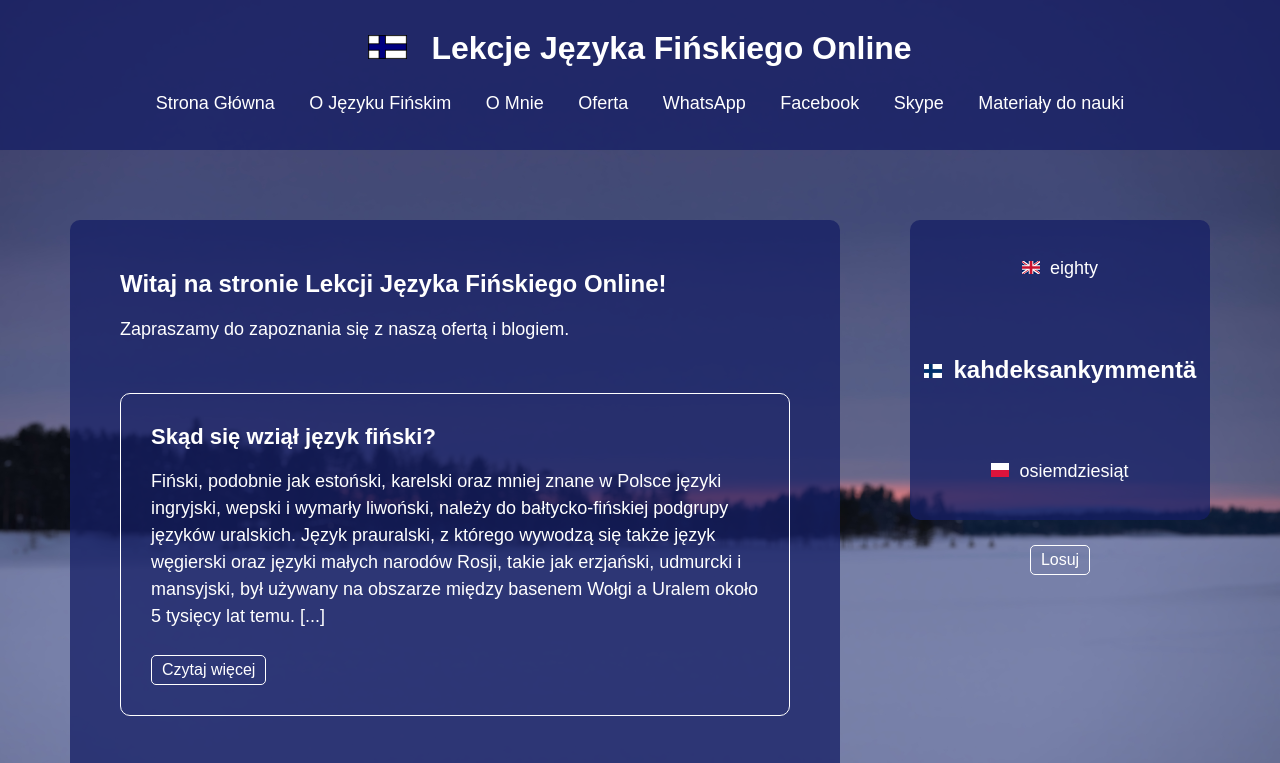
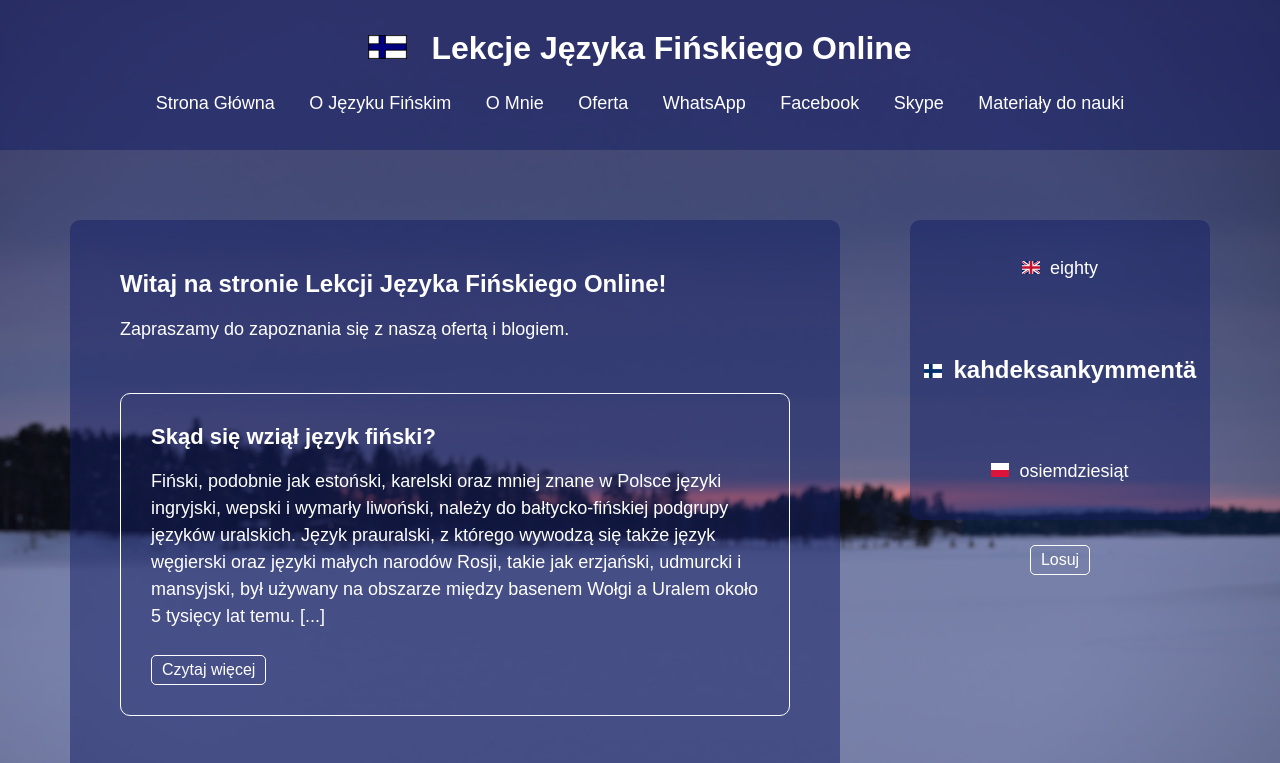
Before and after one commit to aleksanterinazarenko/portfolio, a plain HTML site: page index.html in a window 1280 px wide. Shown: the top 763 px of the page. Drawn offline with Linux system fonts and the light colour scheme; a web font is replaced by a local one.

Commit message:
Add files via upload

```diff
--- a/styles.css
+++ b/styles.css
@@ -12,7 +12,7 @@ body {
 }
 
 header {
-    background: rgba(20, 30, 100, 0.75);
+    background: rgba(20, 30, 100, 0.5);
     padding: 20px;
     text-align: center;
 }
@@ -61,7 +61,7 @@ main {
     flex: 3;
     padding: 50px;
     margin-top: 50px;
-    background: rgba(20, 30, 100, 0.75);
+    background: rgba(20, 30, 100, 0.5);
     border-radius: 10px;
 }
 
@@ -124,7 +124,7 @@ main {
 .gadget {
     width: 300px;
     height: 300px;
-    background: rgba(20, 30, 100, 0.75);
+    background: rgba(20, 30, 100, 0.5);
     display: flex;
     flex-direction: column;
     justify-content: space-around;
@@ -176,7 +176,7 @@ main {
 }
 
 footer {
-    background: rgba(20, 30, 100, 0.75);
+    background: rgba(20, 30, 100, 0.5);
     color: white;
     text-align: center;
     padding: 10px;
```
